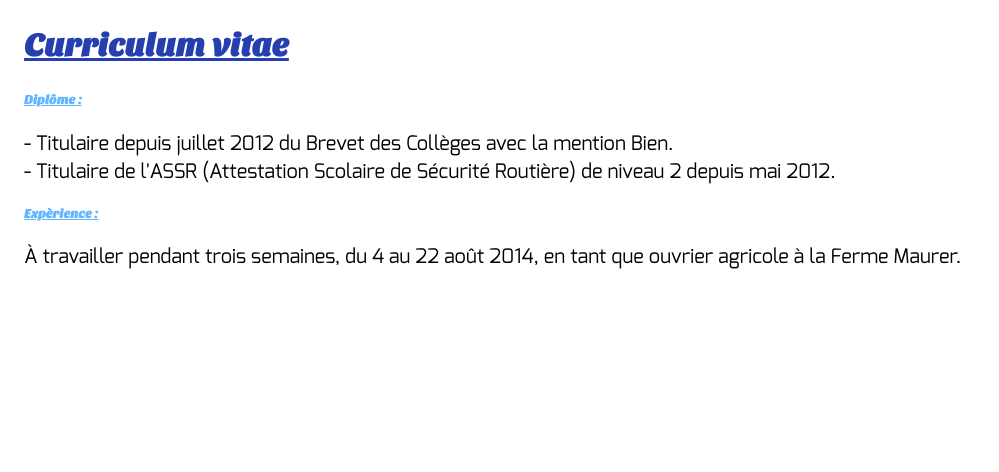
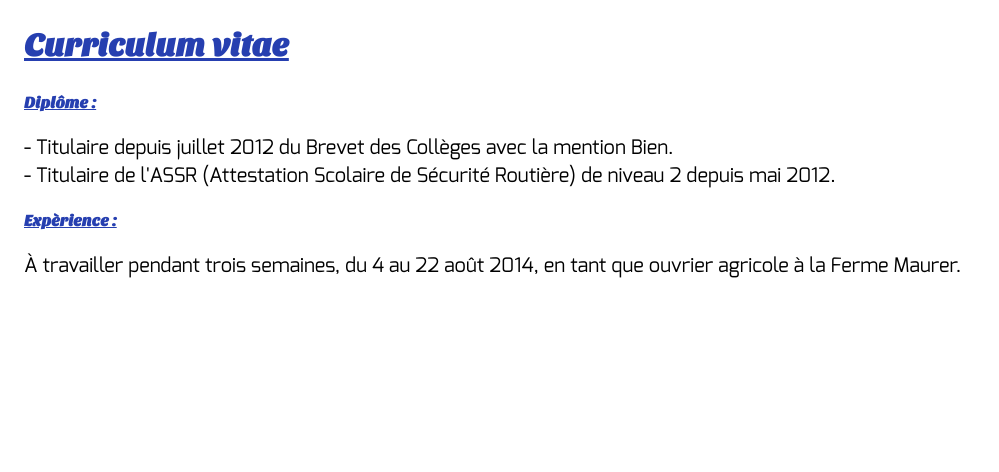
Before and after one commit to Oprax/site-isn, a PHP site: page /curriculum-vitae.php in a window 1280 px wide. Shown: the part 66-538 px from the top of the page, without its empty margins (0-999 px from the left). Run offline with PHP 8.4, Linux system fonts and the light colour scheme.

Commit message:
update style.css

```diff
--- a/static/css/style.css
+++ b/static/css/style.css
@@ -44,10 +44,10 @@ h1 {
 }
 
 h2 {
-    color: #64B4FF;
+    color: #263FB0;
     text-decoration: underline;
     font-family: 'sansita_oneregular', Arial, serif;
-    font-size: 0.8rem;
+    font-size: 1rem;
 }
 
 a {
```
